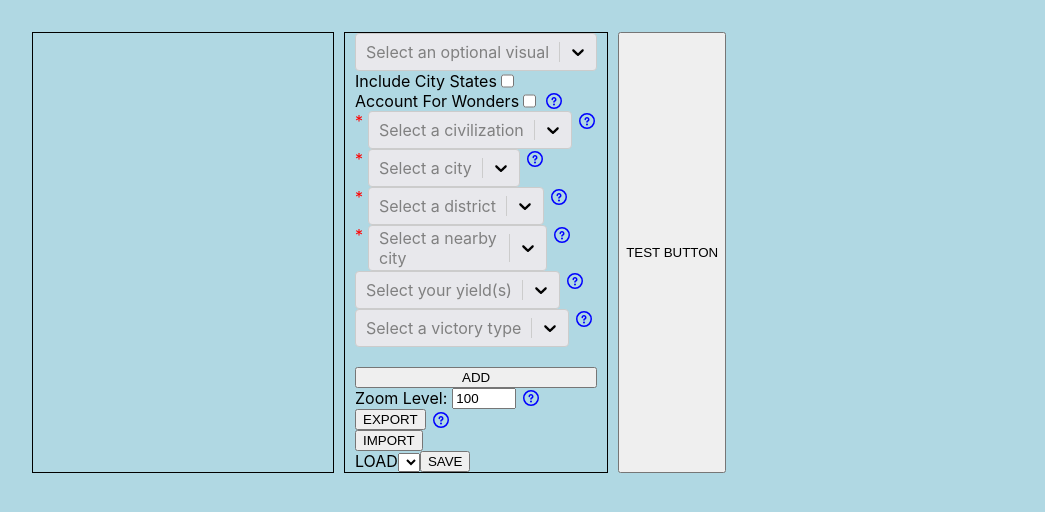
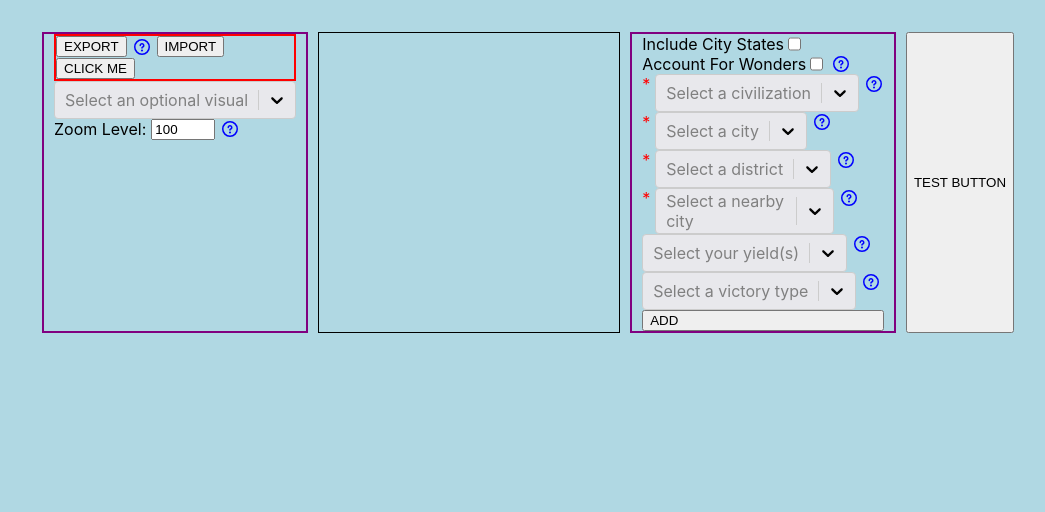
Before and after one commit to DarrelTran/civdist, a React (Create React App) app in the folder Frontend/civdist/: page /map in a window 1280 px wide. Shown: the top 512 px of the page, without its empty margins (0-1045 px from the left). Built offline with nearby package versions, Linux system fonts and the light colour scheme.

Commit message:
save/load ui wip

```diff
--- a/Frontend/civdist/src/pages/mapPage.css
+++ b/Frontend/civdist/src/pages/mapPage.css
@@ -20,3 +20,17 @@
 {
   color: teal;
 }
+
+.outerDiv
+{
+  margin: 0px 10px;
+  padding: 0px 10px;
+  border: 2px solid purple;
+}
+
+.save
+
+.gridSplit
+{
+  /*grid-template-rows: 1fr 1fr 1fr; */
+}
--- a/Frontend/civdist/src/pages/mapPage.tsx
+++ b/Frontend/civdist/src/pages/mapPage.tsx
@@ -18,6 +18,8 @@ import { faCircleQuestion } from '@fortawesome/free-regular-svg-icons';
 import Tooltip from '../components/tooltip';
 import { allocateCitizensAuto, changeAppealToAdjFromDistrict, purgeTileForDistrict } from '../utils/functions/civ/civFunctions';
 
+import duel from '../json/duel.json'
+
 // assuming all resources are revealed
 
 /*
@@ -128,6 +130,8 @@ const MapPage = () =>
 
     const [areImagesLoaded, setAreImagesLoaded] = useState<boolean>(false);
     const [riverTiles, setRiverTiles] = useState<TileType[]>([]);
+
+    const [savesDisplay, setSavesDisplay] = useState<string>('none');
 
     async function loadAllImages()
     {
@@ -1275,6 +1279,106 @@ const MapPage = () =>
 
     return (
         <div style={{display: 'flex'}}>
+
+            <div className='outerDiv'>
+                <div>
+                    <div style={{display: 'grid', border: '2px solid red'}}>
+                        <div style={{display: 'flex', alignItems: 'center'}}>
+                            <button>EXPORT</button>
+
+                            <Tooltip text={'Download to file.'}>
+                                <FontAwesomeIcon icon={faCircleQuestion} className='questionMark' style={{marginRight: '5px'}}/>
+                            </Tooltip>
+
+                            <button onClick={handleInputButtonClick}>IMPORT</button>
+                            <input style={{display: 'none'}} type='file' ref={fileInputRef} onChange={e => handleInputChange(e)} accept='.json'/>
+
+                        </div>
+                        <div>
+                            <button onClick={() => {setSavesDisplay(savesDisplay === 'none' ? 'block' : 'none')}} >
+                                CLICK ME
+                            </button>
+
+                            <div className='outerDiv' style={{display: savesDisplay, paddingBottom: '5px'}}>
+                                {/* Create menu that fetches saves with save/load button next to it */}
+
+                                {/* Parenthesis wrapped around function make it an expression to remove ambiguity and run the whole function?*/}
+                                {(() =>
+                                    {
+                                        const savedMaps: JSX.Element[] = [];
+
+                                        for (let i = 0; i < 5; i++)
+                                        {
+
+
+                                            savedMaps.push
+                                            (
+                                                <div style={{display: 'flex', marginTop: '5px'}}>
+                                                    <div>{i}</div>
+                                                    <button>HELLO</button>
+                                                    <br></br>
+                                                </div>
+                                            );
+                                        }
+
+                                        return savedMaps;
+                                    }
+                                )()}
+                            </div>
+                        </div>
+                    </div>
+                </div>
+
+                <div>
+                    <div style={{display: 'flex'}}>
+                        <Select
+                            options={getOptionalVisualOptions()}
+                            styles={genericSingleSelectStyle}
+                            onChange=
+                            {
+                                val =>
+                                {
+                                    if (val)
+                                    {
+                                        if (val.value === OptionalVisualOptions.SHOW_YIELDS)
+                                            setOptionalVisual({yields: true, resources: false});
+                                        else if (val.value === OptionalVisualOptions.SHOW_RESOURCES)
+                                            setOptionalVisual({yields: false, resources: true});
+                                    }
+                                    else
+                                    {
+                                        setOptionalVisual({yields: false, resources: false});
+                                    }
+                                }
+                            }
+                            placeholder={'Select an optional visual'}
+                            isClearable
+                            ref={optionalVisualRef}
+                        />
+                    </div>
+
+                    <div style={{display: 'flex'}}>
+                        <span style={{paddingRight: '5px'}}>Zoom Level:</span>
+                        <input
+                            onKeyDown={e => handleZoomKeyDown(e)}
+                            onClick={e => handleZoomClick(e)}
+                            ref={zoomInputRef}
+                            type='number'
+                            min={minZoom}
+                            max={maxZoom}
+                            value={visualZoomInput}
+                            onChange={e => setVisualZoomInput(Number(e.target.value))}
+                            onBlur={e => handleZoomChange(Number(e.target.value))}
+                        />
+
+                        <Tooltip text={'50 - 300%'}>
+                            <FontAwesomeIcon icon={faCircleQuestion} className='questionMark'/>
+                        </Tooltip>
+                    </div>
+                </div>
+
+            </div>
+
             <div
                 ref={scrollRef}
                 style={{
@@ -1290,36 +1394,8 @@ const MapPage = () =>
                 />
             </div>
 
-            <div style={{alignContent: 'center', margin: '0px 10px', padding: '0px 10px', border: '1px solid black'}}>
+            <div className='outerDiv'>
                 <span style={{color: 'red', fontWeight: 'bold', fontSize: '1.25em'}}>{errorText}</span>
-                <div style={{display: 'grid'}}>
-
-                    <div style={{display: 'flex'}}>
-                        <Select
-                            options={getOptionalVisualOptions()}
-                            styles={genericSingleSelectStyle}
-                            onChange=
-                            {
-                                val =>
-                                {
-                                    if (val)
-                                    {
-                                        if (val.value === OptionalVisualOptions.SHOW_YIELDS)
-                                            setOptionalVisual({yields: true, resources: false});
-                                        else if (val.value === OptionalVisualOptions.SHOW_RESOURCES)
-                                            setOptionalVisual({yields: false, resources: true});
-                                    }
-                                    else
-                                    {
-                                        setOptionalVisual({yields: false, resources: false});
-                                    }
-                                }
-                            }
-                            placeholder={'Select an optional visual'}
-                            isClearable
-                            ref={optionalVisualRef}
-                        />
-                    </div>
 
                 <div style={{display: 'flex'}}>
                     <span>Include City States</span>
@@ -1488,52 +1564,7 @@ const MapPage = () =>
                     </Tooltip>
                 </div>
 
-                    <br/>
-
-                    <button onClick={handleAddButton}>ADD</button>
-
-                    <div style={{display: 'flex'}}>
-                        <span style={{paddingRight: '5px'}}>Zoom Level:</span>
-                        <input
-                            onKeyDown={e => handleZoomKeyDown(e)}
-                            onClick={e => handleZoomClick(e)}
-                            ref={zoomInputRef}
-                            type='number'
-                            min={minZoom}
-                            max={maxZoom}
-                            value={visualZoomInput}
-                            onChange={e => setVisualZoomInput(Number(e.target.value))}
-                            onBlur={e => handleZoomChange(Number(e.target.value))}
-                        />
-
-                        <Tooltip text={'50 - 300%'}>
-                            <FontAwesomeIcon icon={faCircleQuestion} className='questionMark'/>
-                        </Tooltip>
-                    </div>
-
-                    <div style={{display: 'grid'}}>
-                        <div style={{display: 'flex', alignItems: 'center'}}>
-                            <button>EXPORT</button>
-
-                            <Tooltip text={'Download to file.'}>
-                                <FontAwesomeIcon icon={faCircleQuestion} className='questionMark'/>
-                            </Tooltip>
-
-                        </div>
-                        <div style={{display: 'flex', alignItems: 'center'}}>
-                            <button onClick={handleInputButtonClick}>IMPORT</button>
-                            <input style={{display: 'none'}} type='file' ref={fileInputRef} onChange={e => handleInputChange(e)} accept='.json'/>
-                        </div>
-                        <div style={{display: 'flex', alignItems: 'center'}}>
-                            <label>LOAD
-                                <select>
-
-                                </select>
-                            </label>
-                            <button>SAVE</button>
-                        </div>
-                    </div>
-                </div>
+                <button onClick={handleAddButton} style={{display: 'flex', width: '100%'}}>ADD</button>
             </div>
 
             {<button onClick={testStuff}>TEST BUTTON</button>}
```
Lines whose indentation alone changed are shown as unchanged.
